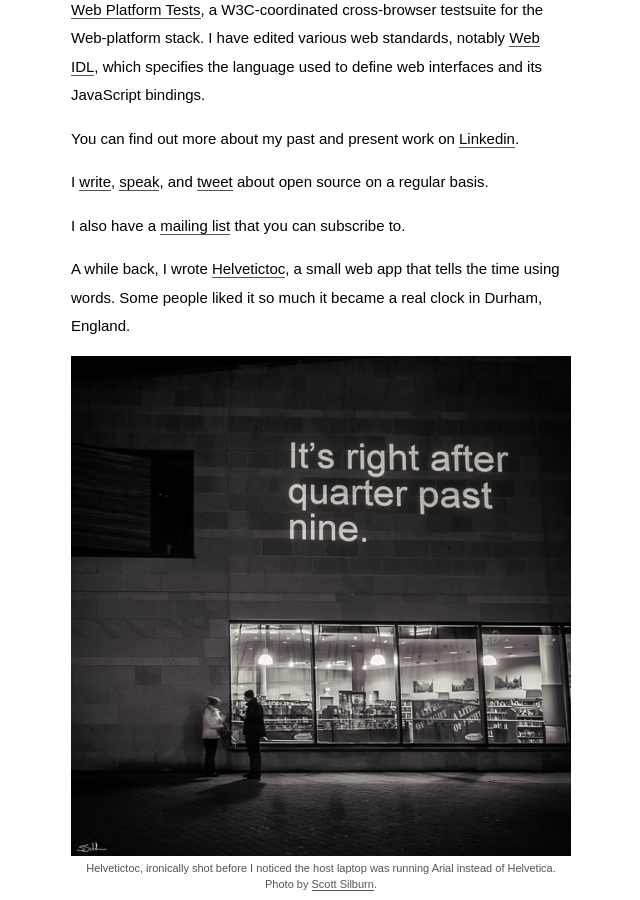
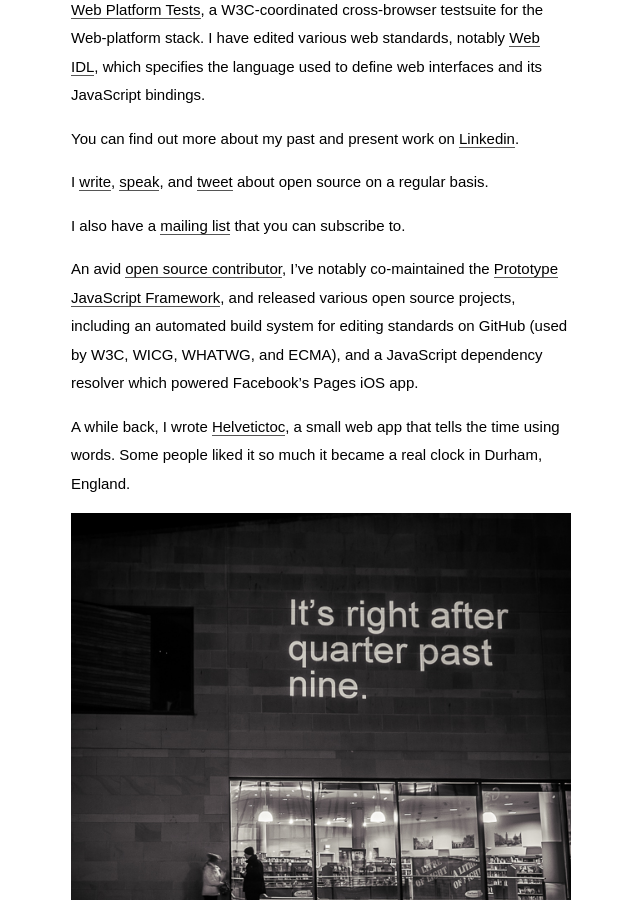
Before and after one commit to tobie/www.tobie.me, a Jekyll site: the page built from index.md, in a window 1280 px wide and 900 px high, scrolled down 845 px. Shown: the whole window, without its empty margins (319-959 px from the left). Built offline with Jekyll 4.4.1, drawn with Linux system fonts in a browser that asks for light colours; some web fonts are replaced.

Commit message:
Update index.md

```diff
--- a/index.md
+++ b/index.md
@@ -46,6 +46,12 @@ I [write](https://medium.com/@tobie),
 
 I also have a [mailing list](https://pages.convertkit.com/e4ed189bbd/af199f5836) that you can subscribe to.
 
+An avid [open source contributor](https://github.com/tobie),
+I've notably co-maintained the [Prototype JavaScript Framework](https://en.wikipedia.org/wiki/Prototype_JavaScript_Framework),
+and released various open source projects,
+including an automated build system for editing standards on GitHub (used by W3C, WICG, WHATWG, and ECMA),
+and a JavaScript dependency resolver which powered Facebook's Pages iOS app.
+
 A while back, I wrote [Helvetictoc](http://www.helvetictoc.com),
 a small web app that tells the time using words.
 Some people liked it so much it became a real clock in Durham, England.
```
